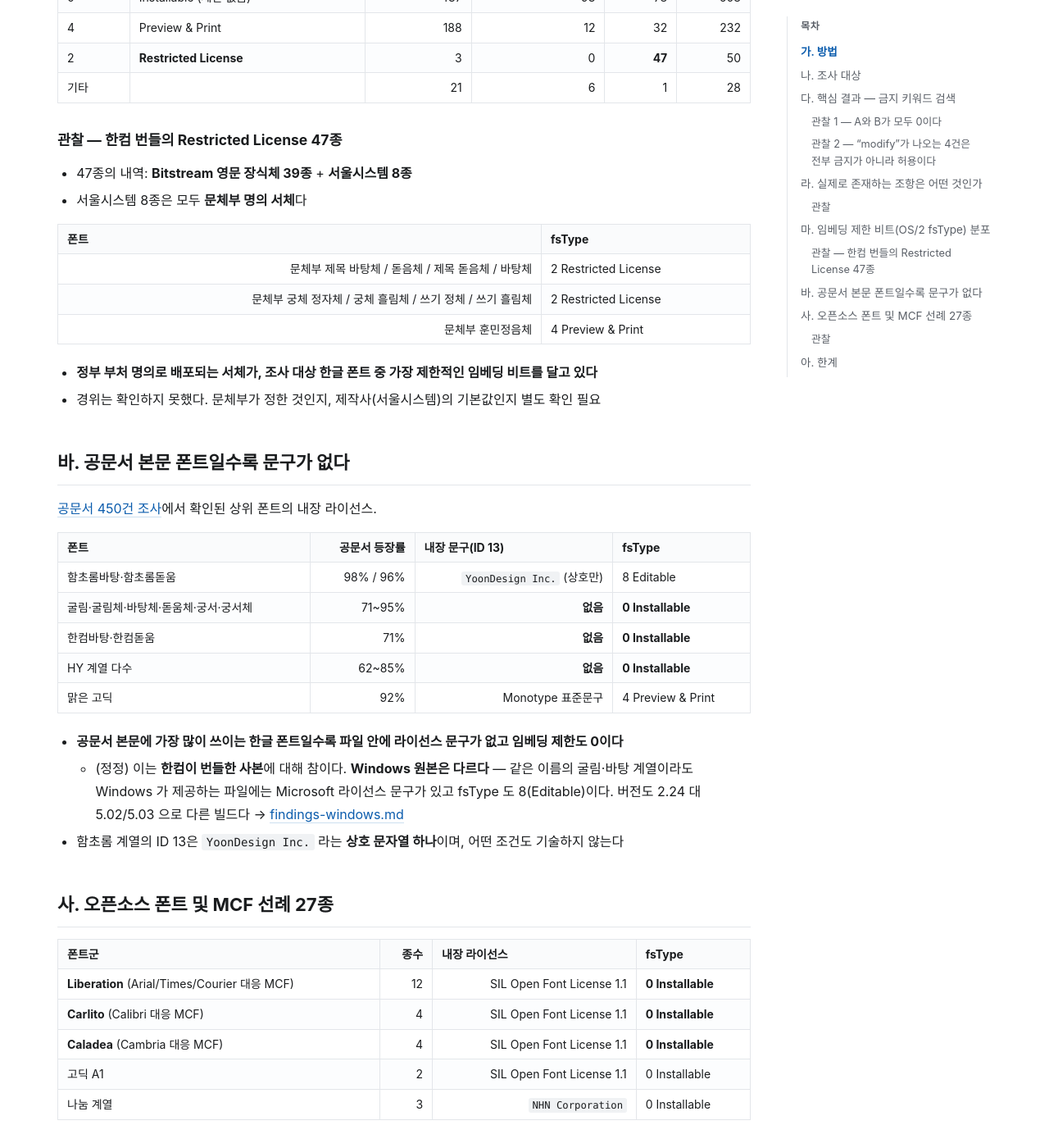
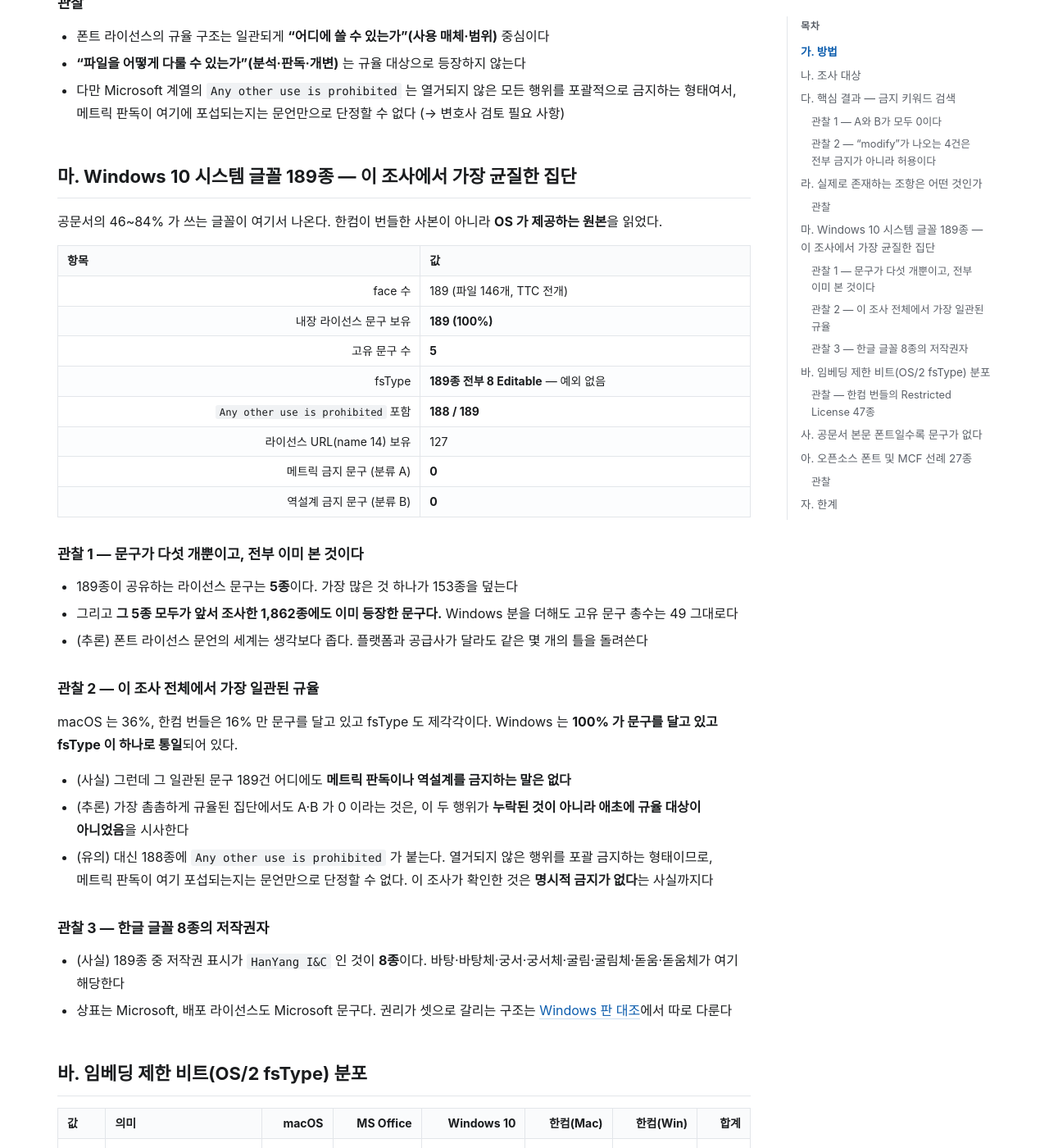
Before and after one commit to msjang/krigf26-font-eula-survey, a Jekyll site: the page built from findings-licenses.md, in a window 1280 px wide and 1400 px high, scrolled down 2954 px. Shown: the whole window at 82% size. Built offline with Jekyll 4.4.1, drawn with Linux system fonts in a browser that asks for light colours; our own code applies the rules of GitHub Pages for plain Markdown files; some of the changed text lies outside the part shown.

Commit message:
finding(licenses): Windows 10 기본 글꼴 189종은 100% 가 라이선스 문구를 달고 있고, 그래도 A·B 는 0
전수 대상을 1,862종에서 2,073종으로 넓혔다. 새로 더한 것은 Windows 10 의
OS 기본 글꼴 189 face 와 한컴오피스 2024 의 Windows 설치분 22 face 다.

새 절(마.)에서 주장하는 것

- Windows 기본 글꼴은 189종 전부가 내장 라이선스 문구를 갖고 있다 (100%).
  macOS 36%, 한컴 번들 16% 와 대비된다
- fsType 도 189종 전부가 8 Editable 이다. 예외가 없다
- 그런데 고유 문구는 5종뿐이고, 그 5종 모두 앞서 조사한 1,862종에 이미
  있던 문구다. Windows 를 더해도 고유 문구 총수는 49 그대로다
- 이렇게 촘촘하고 균질하게 규율된 집단에서도 메트릭(A)·역설계(B) 금지
  문구는 0건이다. 두 행위가 빠뜨려진 것이 아니라 애초에 규율 대상이
  아니었음을 시사한다
- 다만 188종에 "Any other use is prohibited" 가 붙는다. 포괄 금지의 사정
  범위는 문언만으로 단정할 수 없다는 유보를 그대로 둔다

곁들여 고친 것

- 사. 절의 "공문서 본문 폰트일수록 문구가 없다" 는 한컴 번들본 한정임을
  Windows 실측값(189/189)으로 뒷받침해 다시 적었다
- 라. 절의 문구 유형표는 집계 방식을 그대로 두려고 1,862종 기준임을 명시만 했다
- README·report·clause-matrix·findings-openness 의 총수를 2,073 으로 맞췄다

Co-Authored-By: Claude <noreply@anthropic.com>

```diff
--- a/clause-matrix.md
+++ b/clause-matrix.md
@@ -133,7 +133,7 @@
 
 ### 마. 폰트 파일 내장 라이선스
 
-폰트 파일 1,862종의 name table·fsType 전수 조사는 별도 문서로 분리했습니다.
+폰트 파일 2,073종의 name table·fsType 전수 조사는 별도 문서로 분리했습니다.
 
 → **[내장 라이선스 전수 조사](findings-licenses.md)**
 
--- a/findings-licenses.md
+++ b/findings-licenses.md
@@ -1,8 +1,8 @@
-# 폰트 파일 1,862종의 내장 라이선스 전수 조사
+# 폰트 파일 2,073종의 내장 라이선스 전수 조사
 
-- 조사일: 2026-09-24
-- 도구: [`tools/dump_font_licenses.py`](tools/dump_font_licenses.py)
-- 원자료: [`data/font-license-census_2026-09-24.json`](data/font-license-census_2026-09-24.json) · 오픈소스분: [`data/oss-font-license_2026-09-24.json`](data/oss-font-license_2026-09-24.json)
+- 조사일: 2026-09-24 (Windows 10 분 2026-09-29 추가)
+- 도구: [`tools/dump_font_licenses.py`](tools/dump_font_licenses.py) · [`tools/scan_license_keywords.py`](tools/scan_license_keywords.py)
+- 원자료: [`data/font-license-census_2026-09-24.json`](data/font-license-census_2026-09-24.json) · 오픈소스분: [`data/oss-font-license_2026-09-24.json`](data/oss-font-license_2026-09-24.json) · Windows 분: [`data/win10-font-license-census_2026-09-29.json`](data/win10-font-license-census_2026-09-29.json)
 
 ## 가. 방법
 
@@ -24,27 +24,33 @@ TrueType/OpenType의 `name` 테이블과 `OS/2` 테이블은 공개 표준(OpenT
 |---|---:|---:|---:|
 | Microsoft Office (Word/Excel/PowerPoint 번들) | 906 | 549 (60%) | 15 |
 | macOS (System/Library/Fonts + Supplemental) | 769 | 281 (36%) | 26 |
-| 한컴오피스 한/글 12.30.0 번들 | 187 | 30 (16%) | 14 |
-| **합계** | **1,862** | **860 (46%)** | **49** |
+| **Windows 10 시스템 글꼴 (OS 기본)** | **189** | **189 (100%)** | **5** |
+| 한컴오피스 한/글 12.30.0 번들 (macOS) | 187 | 30 (16%) | 14 |
+| 한컴오피스 2024 설치분 (Windows) | 22 | 8 (36%) | 2 |
+| **합계** | **2,073** | **1,057 (51%)** | **49** |
 
-별도로 오픈소스·MCF 폰트 27종을 같은 방식으로 조사했다(라. 참조).
+별도로 오픈소스·MCF 폰트 27종을 같은 방식으로 조사했다(아. 참조).
+
+> **Windows 분을 왜 나눠 적었나.** 조사한 PC 의 `C:\Windows\Fonts` 는 순정이 아니다. 한컴오피스 2024 가 자기 글꼴 22개를 같은 폴더에 설치해 두었다. 파일 생성일이 갈라 준다 — OS 기본분은 2019-03-19(141개)와 2019-10-07(5개), 한컴 설치분은 2023-03-28(22개)이다. 구분 없이 세면 "Windows 글꼴" 통계가 오염된다. 확장자가 `.fon`/`.fnt` 인 옛 비트맵 글꼴 192개는 OpenType 이 아니어서 제외했다.
 
 ## 다. 핵심 결과 — 금지 키워드 검색
 
-내장 라이선스 문구 **860건(고유 49종)** 전체에 대한 키워드 검색 결과.
+내장 라이선스 문구 **1,057건(고유 49종)** 전체에 대한 키워드 검색 결과.
 
 | 분류 | 검색어 | 해당 폰트 | 고유 문구 |
 |---|---|---:|---:|
 | **A 메트릭·수치 추출** | metric, kerning, advance width, side bearing, spacing, 자간, 장평, 간격, 수치 | **0** | **0** |
 | **B 역설계** | reverse engineer, decompile, disassemble, 역설계, 디컴파일, 리버스 | **0** | **0** |
-| C 수정·개작 | modify, alter, adapt, derivative, 개작, 수정, 변형 | 87 | 4 |
-| E 복제·배포 | copy, distribute, redistribute, 복제, 배포 | 360 | 29 |
+| C 수정·개작 | modify, alter, adapt, derivative, 개작, 수정, 변형 | 113 | 4 |
+| E 복제·배포 | copy, distribute, redistribute, 복제, 배포 | 387 | 29 |
 
-> (정정) E 행은 처음에 `362 / 30` 으로 적었다. 이 표를 [`tools/scan_license_keywords.py`](tools/scan_license_keywords.py) 로 재현 가능하게 만들면서 다시 세니 `360 / 29` 다. A·B·C 행은 처음 값과 같다. 이 정정은 A·B 가 0 이라는 이 절의 결론에 영향을 주지 않는다.
+Windows 10 분만 따로 세도 같다. **A 0건, B 0건**이다.
+
+> (정정) 이 표는 처음에 Windows 분을 뺀 1,862종 기준이었고, E 행을 `362 / 30` 으로 적었다. [`tools/scan_license_keywords.py`](tools/scan_license_keywords.py) 로 재현 가능하게 만들어 같은 범위를 다시 세니 `360 / 29` 다. A·B·C 는 처음 값과 같았다. 위 표는 Windows 10 분을 더한 2,073종 기준이다.
 
 ### 관찰 1 — A와 B가 모두 0이다
 
-- 1,862종의 폰트 파일 어디에도 메트릭 추출을 금지하는 문구가 없다
+- 2,073종의 폰트 파일 어디에도 메트릭 추출을 금지하는 문구가 없다
 - **역설계 금지 문구도 단 한 건도 없다.** 소프트웨어 EULA에서 표준 조항으로 통하는 문구가 폰트 파일 내장 라이선스에는 존재하지 않는다
 
 ### 관찰 2 — "modify"가 나오는 4건은 전부 금지가 아니라 허용이다
@@ -53,13 +59,13 @@ TrueType/OpenType의 `name` 테이블과 `OS/2` 테이블은 공개 표준(OpenT
 |---|---:|---|
 | ParaType Free Font License | 16 | "grants you the right to use, copy, **modify** this font and distribute modified and unmodified copies" — **명시적 허용** |
 | STIX Fonts (OFL 기반) | 29 | 파생물 작성을 허용하되 **이름을 바꿀 것**을 요구 |
-| Microsoft supplied font (Hebrew Layout Logic 포함본) | 42 | "modify"는 본문이 아니라 첨부된 **MIT 라이선스** 부분에 등장 |
+| Microsoft supplied font (Hebrew Layout Logic 포함본) | 68 | "modify"는 본문이 아니라 첨부된 **MIT 라이선스** 부분에 등장 |
 
 즉 조사 대상 폰트 파일에서 "수정"이라는 단어는 **오직 권리를 부여하는 맥락에서만** 나타났다.
 
 ## 라. 실제로 존재하는 조항은 어떤 것인가
 
-고유 문구 49종 중 상위 유형.
+고유 문구 49종 중 상위 유형. **이 표의 폰트 수는 Windows 분을 더하기 전 1,862종 기준**이다 (집계 방식을 그대로 두기 위해 갱신하지 않았다). Windows 분은 아래 마. 에서 따로 본다.
 
 | 문구 유형 | 폰트 수 | 금지 범위 |
 |---|---:|---|
@@ -78,15 +84,52 @@ TrueType/OpenType의 `name` 테이블과 `OS/2` 테이블은 공개 표준(OpenT
 - **"파일을 어떻게 다룰 수 있는가"(분석·판독·개변)** 는 규율 대상으로 등장하지 않는다
 - 다만 Microsoft 계열의 `Any other use is prohibited` 는 열거되지 않은 모든 행위를 포괄적으로 금지하는 형태여서, 메트릭 판독이 여기에 포섭되는지는 문언만으로 단정할 수 없다 (→ 변호사 검토 필요 사항)
 
-## 마. 임베딩 제한 비트(OS/2 fsType) 분포
+## 마. Windows 10 시스템 글꼴 189종 — 이 조사에서 가장 균질한 집단
 
-| 값 | 의미 | macOS | MS Office | 한컴 | 합계 |
-|---|---|---:|---:|---:|---:|
-| 8 | Editable | 120 | 795 | 29 | 944 |
-| 0 | Installable (제한 없음) | 437 | 93 | 78 | 608 |
-| 4 | Preview & Print | 188 | 12 | 32 | 232 |
-| 2 | **Restricted License** | 3 | 0 | **47** | 50 |
-| 기타 | | 21 | 6 | 1 | 28 |
+공문서의 46~84% 가 쓰는 글꼴이 여기서 나온다. 한컴이 번들한 사본이 아니라 **OS 가 제공하는 원본**을 읽었다.
+
+| 항목 | 값 |
+|---|---|
+| face 수 | 189 (파일 146개, TTC 전개) |
+| 내장 라이선스 문구 보유 | **189 (100%)** |
+| 고유 문구 수 | **5** |
+| fsType | **189종 전부 8 Editable** — 예외 없음 |
+| `Any other use is prohibited` 포함 | **188 / 189** |
+| 라이선스 URL(name 14) 보유 | 127 |
+| 메트릭 금지 문구 (분류 A) | **0** |
+| 역설계 금지 문구 (분류 B) | **0** |
+
+### 관찰 1 — 문구가 다섯 개뿐이고, 전부 이미 본 것이다
+
+- 189종이 공유하는 라이선스 문구는 **5종**이다. 가장 많은 것 하나가 153종을 덮는다
+- 그리고 **그 5종 모두가 앞서 조사한 1,862종에도 이미 등장한 문구다.** Windows 분을 더해도 고유 문구 총수는 49 그대로다
+- (추론) 폰트 라이선스 문언의 세계는 생각보다 좁다. 플랫폼과 공급사가 달라도 같은 몇 개의 틀을 돌려쓴다
+
+### 관찰 2 — 이 조사 전체에서 가장 일관된 규율
+
+macOS 는 36%, 한컴 번들은 16% 만 문구를 달고 있고 fsType 도 제각각이다. Windows 는 **100% 가 문구를 달고 있고 fsType 이 하나로 통일**되어 있다.
+
+- (사실) 그런데 그 일관된 문구 189건 어디에도 **메트릭 판독이나 역설계를 금지하는 말은 없다**
+- (추론) 가장 촘촘하게 규율된 집단에서도 A·B 가 0 이라는 것은, 이 두 행위가 **누락된 것이 아니라 애초에 규율 대상이 아니었음**을 시사한다
+- (유의) 대신 188종에 `Any other use is prohibited` 가 붙는다. 열거되지 않은 행위를 포괄 금지하는 형태이므로, 메트릭 판독이 여기 포섭되는지는 문언만으로 단정할 수 없다. 이 조사가 확인한 것은 **명시적 금지가 없다**는 사실까지다
+
+### 관찰 3 — 한글 글꼴 8종의 저작권자
+
+- (사실) 189종 중 저작권 표시가 `HanYang I&C` 인 것이 **8종**이다. 바탕·바탕체·궁서·궁서체·굴림·굴림체·돋움·돋움체가 여기 해당한다
+- 상표는 Microsoft, 배포 라이선스도 Microsoft 문구다. 권리가 셋으로 갈리는 구조는
+  [Windows 판 대조](findings-windows.md)에서 따로 다룬다
+
+## 바. 임베딩 제한 비트(OS/2 fsType) 분포
+
+| 값 | 의미 | macOS | MS Office | Windows 10 | 한컴(Mac) | 한컴(Win) | 합계 |
+|---|---|---:|---:|---:|---:|---:|---:|
+| 8 | Editable | 120 | 795 | **189** | 29 | 14 | 1,147 |
+| 0 | Installable (제한 없음) | 437 | 93 | 0 | 78 | 2 | 610 |
+| 4 | Preview & Print | 188 | 12 | 0 | 32 | 5 | 237 |
+| 2 | **Restricted License** | 3 | 0 | 0 | **47** | 0 | 50 |
+| 기타 | | 21 | 6 | 0 | 1 | 1 | 29 |
+
+Windows 10 열이 한 칸에 몰려 있는 것이 눈에 띈다. **189종 전부가 8 Editable 이다.**
 
 ### 관찰 — 한컴 번들의 Restricted License 47종
 
@@ -102,9 +145,9 @@ TrueType/OpenType의 `name` 테이블과 `OS/2` 테이블은 공개 표준(OpenT
 - **정부 부처 명의로 배포되는 서체가, 조사 대상 한글 폰트 중 가장 제한적인 임베딩 비트를 달고 있다**
 - 경위는 확인하지 못했다. 문체부가 정한 것인지, 제작사(서울시스템)의 기본값인지 별도 확인 필요
 
-## 바. 공문서 본문 폰트일수록 문구가 없다
+## 사. 공문서 본문 폰트일수록 문구가 없다
 
-[공문서 450건 조사](findings-gov-docs.md)에서 확인된 상위 폰트의 내장 라이선스.
+[공문서 조사](findings-gov-docs.md)에서 확인된 상위 폰트의 내장 라이선스. **아래 값은 한컴 번들본 기준이다.**
 
 | 폰트 | 공문서 등장률 | 내장 문구(ID 13) | fsType |
 |---|---:|---|---|
@@ -115,10 +158,11 @@ TrueType/OpenType의 `name` 테이블과 `OS/2` 테이블은 공개 표준(OpenT
 | 맑은 고딕 | 92% | Monotype 표준문구 | 4 Preview & Print |
 
 - **공문서 본문에 가장 많이 쓰이는 한글 폰트일수록 파일 안에 라이선스 문구가 없고 임베딩 제한도 0이다**
-  - (정정) 이는 **한컴이 번들한 사본**에 대해 참이다. **Windows 원본은 다르다** — 같은 이름의 굴림·바탕 계열이라도 Windows 가 제공하는 파일에는 Microsoft 라이선스 문구가 있고 fsType 도 8(Editable)이다. 버전도 2.24 대 5.02/5.03 으로 다른 빌드다 → [findings-windows.md](findings-windows.md)
+  - (정정) 이 문장은 **한컴이 번들한 사본**에 대해서만 참이다. 위 표의 `없음`·`0 Installable` 은 한컴 번들본의 값이다
+  - **Windows 원본은 정반대다.** 2026-09-29 에 OS 기본 글꼴 189종을 전수 판독하니 **189종 전부가 라이선스 문구를 갖고 있고 fsType 도 전부 8(Editable)** 이었다 (마. 참조). 같은 이름의 굴림·바탕 계열이라도 버전이 2.24 대 5.02/5.03 으로 다른 빌드다 → [findings-windows.md](findings-windows.md)
 - 함초롬 계열의 ID 13은 `YoonDesign Inc.` 라는 **상호 문자열 하나**이며, 어떤 조건도 기술하지 않는다
 
-## 사. 오픈소스 폰트 및 MCF 선례 27종
+## 아. 오픈소스 폰트 및 MCF 선례 27종
 
 | 폰트군 | 종수 | 내장 라이선스 | fsType |
 |---|---:|---|---|
@@ -134,10 +178,12 @@ TrueType/OpenType의 `name` 테이블과 `OS/2` 테이블은 공개 표준(OpenT
 - 주목할 점: **고딕 A1은 저작권 표시가 `HanYang I&C` 이면서 OFL 1.1로 배포된다.** 역설계 금지 조항을 둔 바로 그 회사가, 다른 폰트는 자유 라이선스로 내놓고 있다
 - 나눔 계열은 ID 13이 `NHN Corporation` 상호 문자열뿐이며 조건을 기술하지 않는다 (실제 라이선스는 별도 문서로 배포)
 
-## 아. 한계
+## 자. 한계
 
 - 이 조사는 **폰트 파일에 내장된 문구**만 대상으로 한다. 제품 EULA·권리자 약관은 [`clause-matrix.md`](clause-matrix.md)에서 별도로 다룬다
 - 내장 문구가 없다는 사실이 곧 제한이 없다는 뜻은 아니다. 제한이 다른 문서에 있을 수 있다
 - 반대로 내장 문구가 있어도 그것이 계약상 구속력 있는 조건인지는 별개 문제다
 - 키워드 검색은 영어·한국어 표현을 대상으로 했다. 다른 언어의 라이선스 문구는 탐지되지 않았을 수 있다
-- 조사 대상은 이 컴퓨터(macOS 24.6.0)에 설치된 판본이며, 제품·버전에 따라 다를 수 있다
+- 조사 대상은 macOS 24.6.0 과 Windows 10 (10.0.18363) 두 대에 설치된 판본이며, 제품·버전에 따라 다를 수 있다
+- Windows 는 10 만 보았다. Windows 11 의 기본 글꼴은 구성과 버전이 다를 수 있다
+- `.fon`/`.fnt` 옛 비트맵 글꼴 192종은 OpenType 이 아니어서 판독 대상에서 빠졌다
--- a/findings-openness.md
+++ b/findings-openness.md
@@ -34,7 +34,7 @@ HWP/HWPX는 폰트마다 대체 폰트를 문서 안에 지정할 수 있다(`su
 
 ### 이 도구가 판정하지 않는 것
 
-**위법 여부를 판정하지 않는다.** 이 저장소의 [약관 조사](clause-matrix.md)와 [폰트 1,862종 전수 조사](findings-licenses.md) 결과, 폰트 메트릭 추출을 금지하는 조항은 **한 건도 확인되지 않았다.**
+**위법 여부를 판정하지 않는다.** 이 저장소의 [약관 조사](clause-matrix.md)와 [폰트 2,073종 전수 조사](findings-licenses.md) 결과, 폰트 메트릭 추출을 금지하는 조항은 **한 건도 확인되지 않았다.**
 
 문제는 "금지되어 있다"가 아니라 **"적법한지 사전에 확인받을 경로가 없다"** 는 것이다. 도구의 경고문도 그렇게 쓰여 있다.
 
```
Also changed, not shown: README.md (+2 -2 lines), findings-hft.md (+1 -1 lines), report.md (+3 -3 lines).
